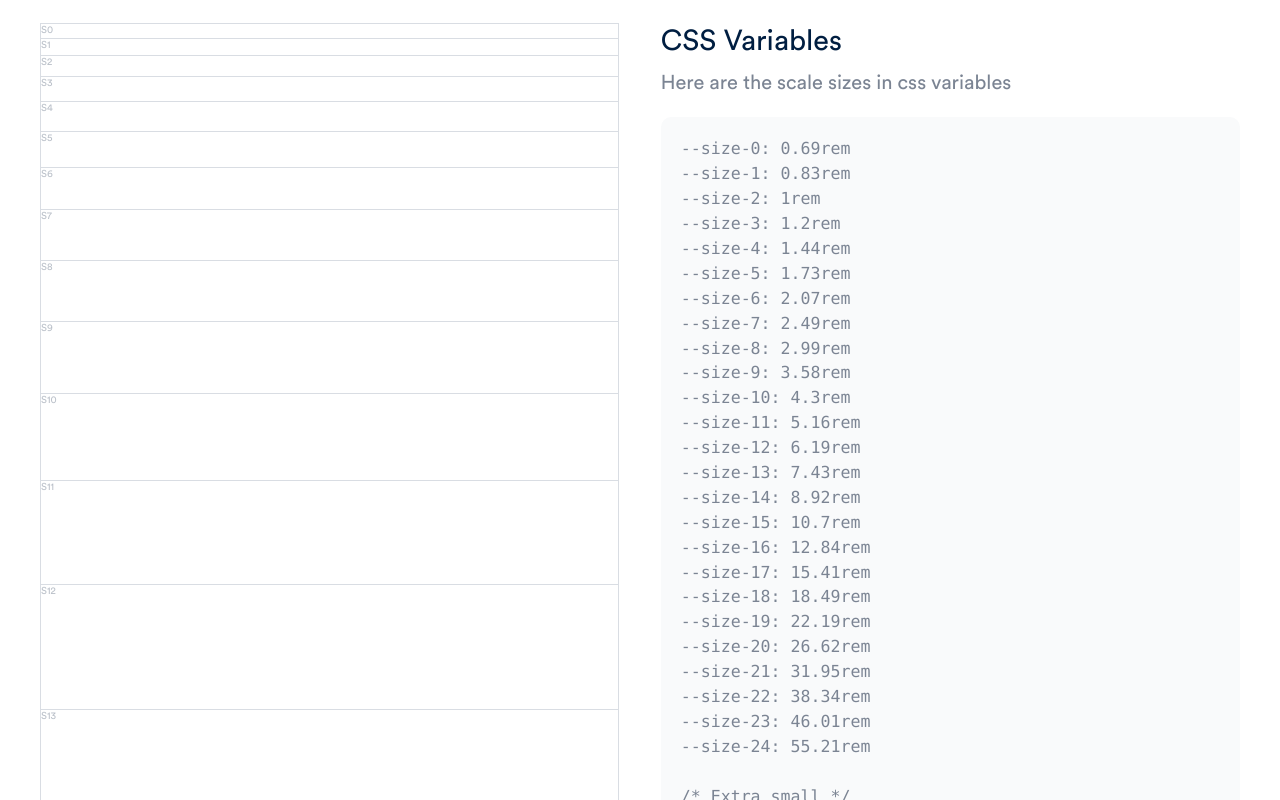
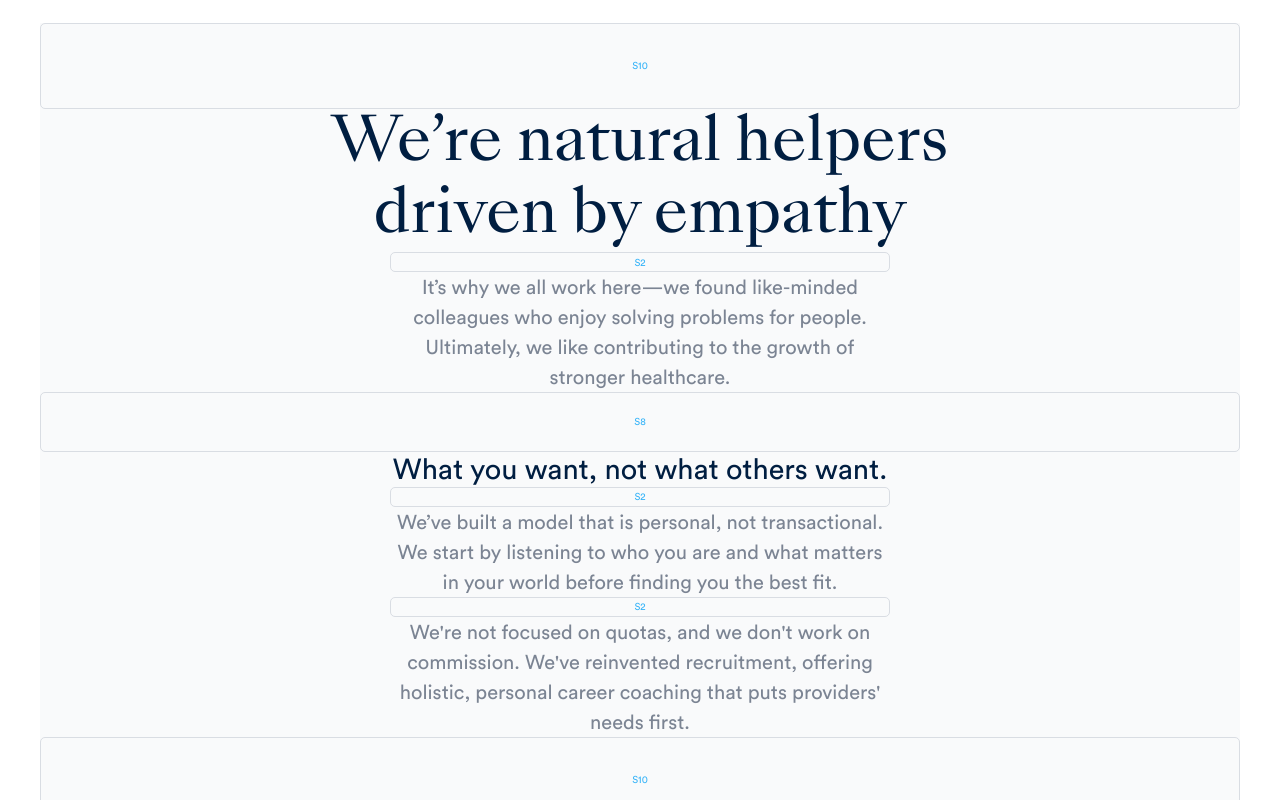
Before and after one commit to thisdesign/psd-reskin-toolkit, a Next.js app: page /size in a window 1280 px wide. Shown: the part 720-1520 px from the top of the page. Built offline with nearby package versions, Linux system fonts and the light colour scheme.

Commit message:
update scale

```diff
--- a/src/components/PageViewSize/PageViewSize.Styled.tsx
+++ b/src/components/PageViewSize/PageViewSize.Styled.tsx
@@ -2,13 +2,35 @@ import styled from "styled-components";
 
 const Cell = styled.div<{ size: number }>`
   font-size: var(--size-sm);
-  color: var(--color-heather);
-  height: ${(props) => props.size}rem;
+  color: var(--color-sky);
+  height: ${(props) => `var(--size-${props.size})`};
   border: 1px solid var(--color-ghost);
+  margin-bottom: -1px;
+  margin-top: -1px;
+`;
 
-  &:not(:last-child) {
-    border-bottom: 0;
+const InUse = styled.div`
+  background: var(--color-porcelain);
+
+  h1,
+  h2,
+  h3,
+  p {
+    text-align: center;
+  }
+  * {
+    margin: 0 auto;
+  }
+
+  ${Cell} {
+    border-radius: 0.25rem;
+    padding: 0.1rem;
+    box-sizing: border-box;
+
+    display: flex;
+    justify-content: center;
+    align-items: center;
   }
 `;
 
-export default { Cell };
+export default { Cell, InUse };
--- a/src/components/PageViewSize/PageViewSize.tsx
+++ b/src/components/PageViewSize/PageViewSize.tsx
@@ -22,8 +22,7 @@ const PageViewSize = () => {
           <H1>Size Scale</H1>
           <Paragraph>
             To enforce consistency and reduce pixel-pushing decision making, we
-            have created a size palette to reference. This is based on a
-            mathematical scale.
+            will use a size palette, based on mathematical scale.
           </Paragraph>
           <Paragraph>
             This mathematical harmony will inform how layout and typography are
@@ -32,12 +31,45 @@ const PageViewSize = () => {
           </Paragraph>
         </Section>
         <Section>
+          <S.InUse>
+            <S.Cell size={10}>S10</S.Cell>
+            <H1>
+              We’re natural helpers
+              <br /> driven by empathy
+            </H1>
+
+            <Paragraph>
+              <S.Cell size={2}>S2</S.Cell>
+              It’s why we all work here—we found like-minded colleagues who
+              enjoy solving problems for people. Ultimately, we like
+              contributing to the growth of stronger healthcare.
+            </Paragraph>
+            <S.Cell size={8}>S8</S.Cell>
+            <H3>What you want, not what others want.</H3>
+            <Paragraph>
+              <S.Cell size={2}>S2</S.Cell>
+              We’ve built a model that is personal, not transactional. We start
+              by listening to who you are and what matters in your world before
+              finding you the best fit.
+              <S.Cell size={2}>S2</S.Cell>
+            </Paragraph>
+            <Paragraph>
+              We&apos;re not focused on quotas, and we don&apos;t work on
+              commission. We&apos;ve reinvented recruitment, offering holistic,
+              personal career coaching that puts providers&apos; needs first.
+            </Paragraph>
+            <S.Cell size={10}>S10</S.Cell>
+          </S.InUse>
+        </Section>
+        <Section>
           <Cols>
             <div>
+              <H3>Size Palette</H3>
+              <Paragraph>A visual breakdown of the sizes in use</Paragraph>
               {SCALE.map(
                 (size, i) =>
                   i < 16 && (
-                    <S.Cell key={size} size={size}>
+                    <S.Cell key={size} size={i}>
                       S{i}
                     </S.Cell>
                   )
@@ -45,7 +77,7 @@ const PageViewSize = () => {
             </div>
             <div>
               <H3>CSS Variables</H3>
-              <Paragraph>Here are the scale sizes in css variables</Paragraph>
+              <Paragraph>Scale sizes as CSS variables</Paragraph>
               <CodeBlock>
                 {SCALE_VARS.map((item) => (
                   <div>{item}</div>
```
